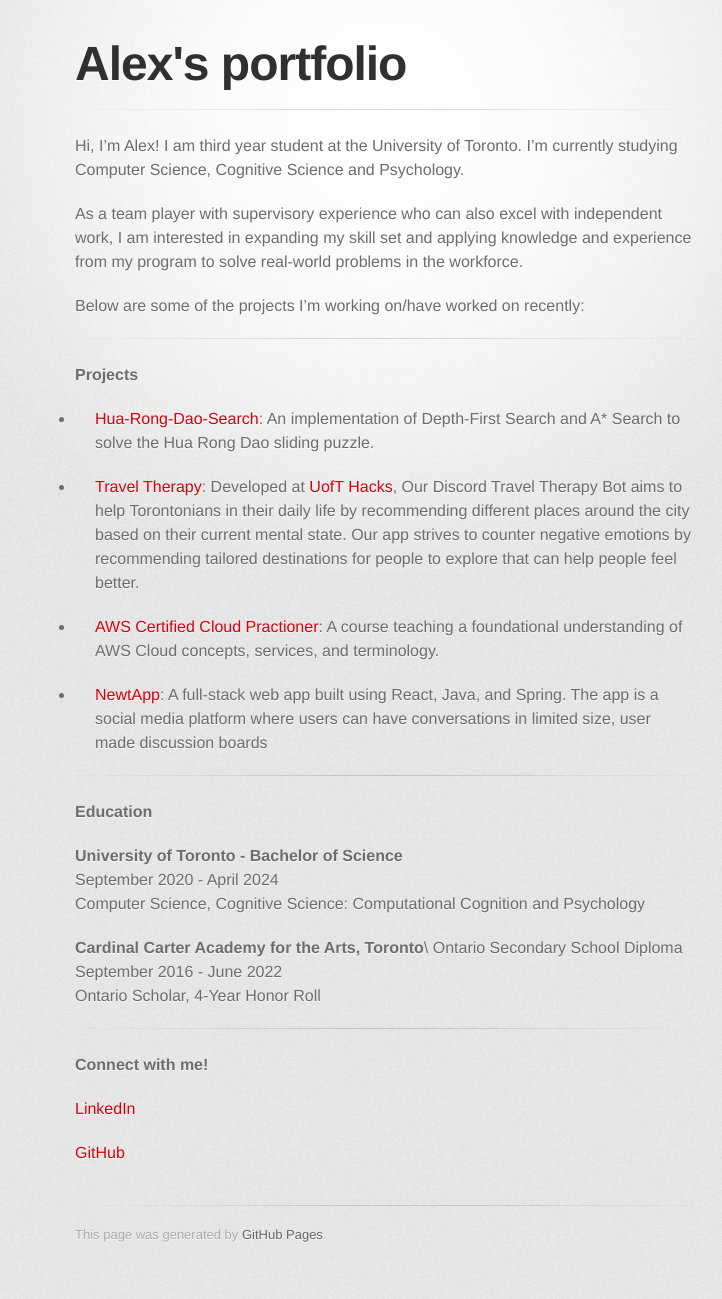
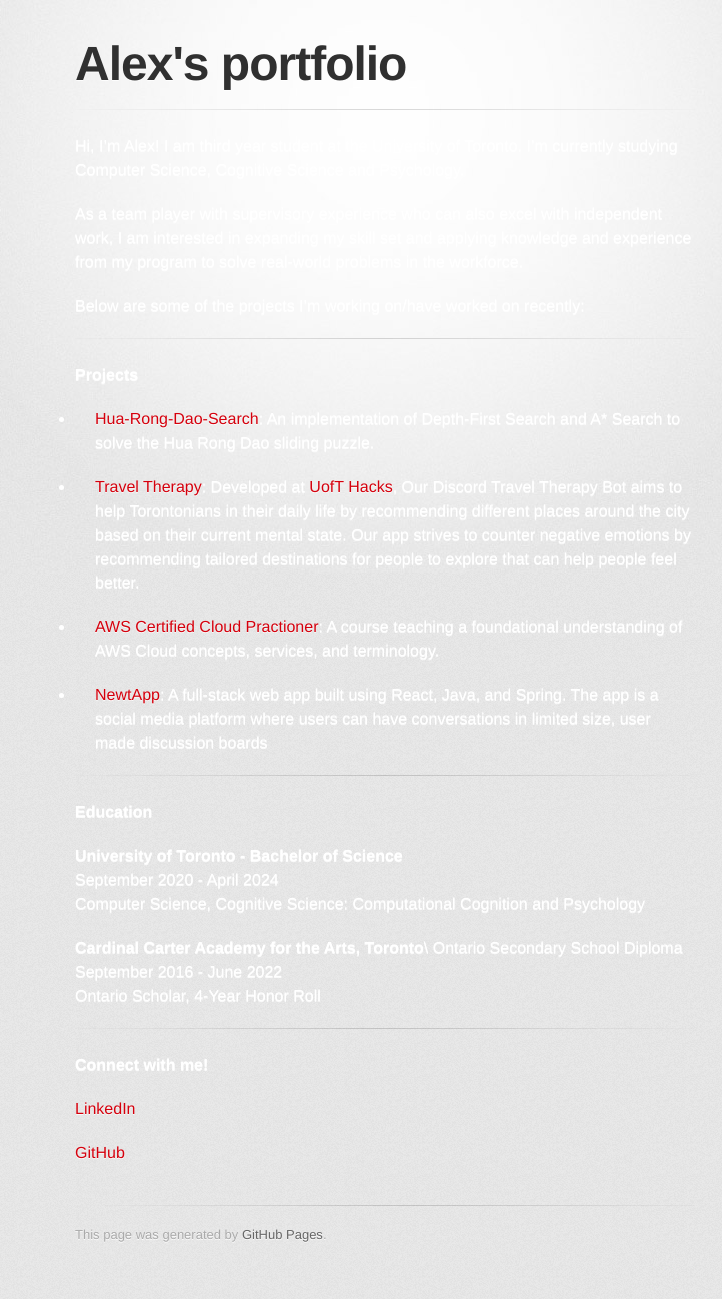
Before and after one commit to alexszokolay/alexszokolay.github.io, a Jekyll site: the page built from index.md, in a window 1280 px wide. Shown: the whole page, without its empty margins (255-977 px from the left). Built offline with Jekyll 4.4.1, drawn with Linux system fonts in a browser that asks for light colours; some web fonts are replaced; our own code applies the rules of GitHub Pages for plain Markdown files; the repository's description, which GitHub fills in, is left out.

Commit message:
try changing background color to grey

```diff
--- a/_sass/jekyll-theme-tactile.scss
+++ b/_sass/jekyll-theme-tactile.scss
@@ -54,9 +54,9 @@ body {
   font-family: 'Helvetica Neue', Helvetica, Arial, serif;
   font-size: 1em;
   line-height: 1.5;
-  color: #6d6d6d;
+  color: #FFFFFF;
   text-shadow: 0 1px 0 rgba(255, 255, 255, 0.8);
-  background: #e7e7e7 url(../images/body-bg.png) 0 0 repeat;
+  background: #333333 url(../images/body-bg.png) 0 0 repeat;
 }
 
 a {
```
